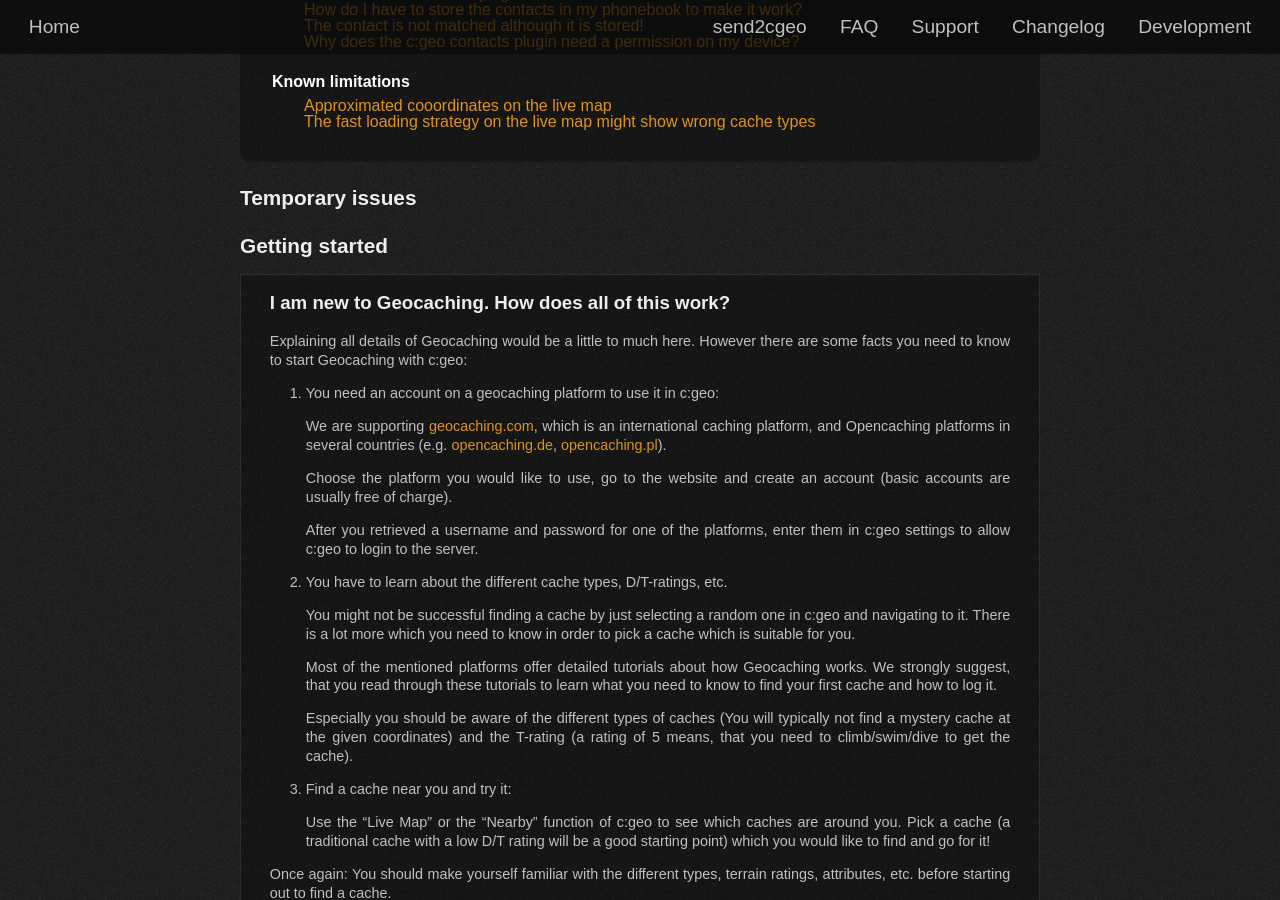
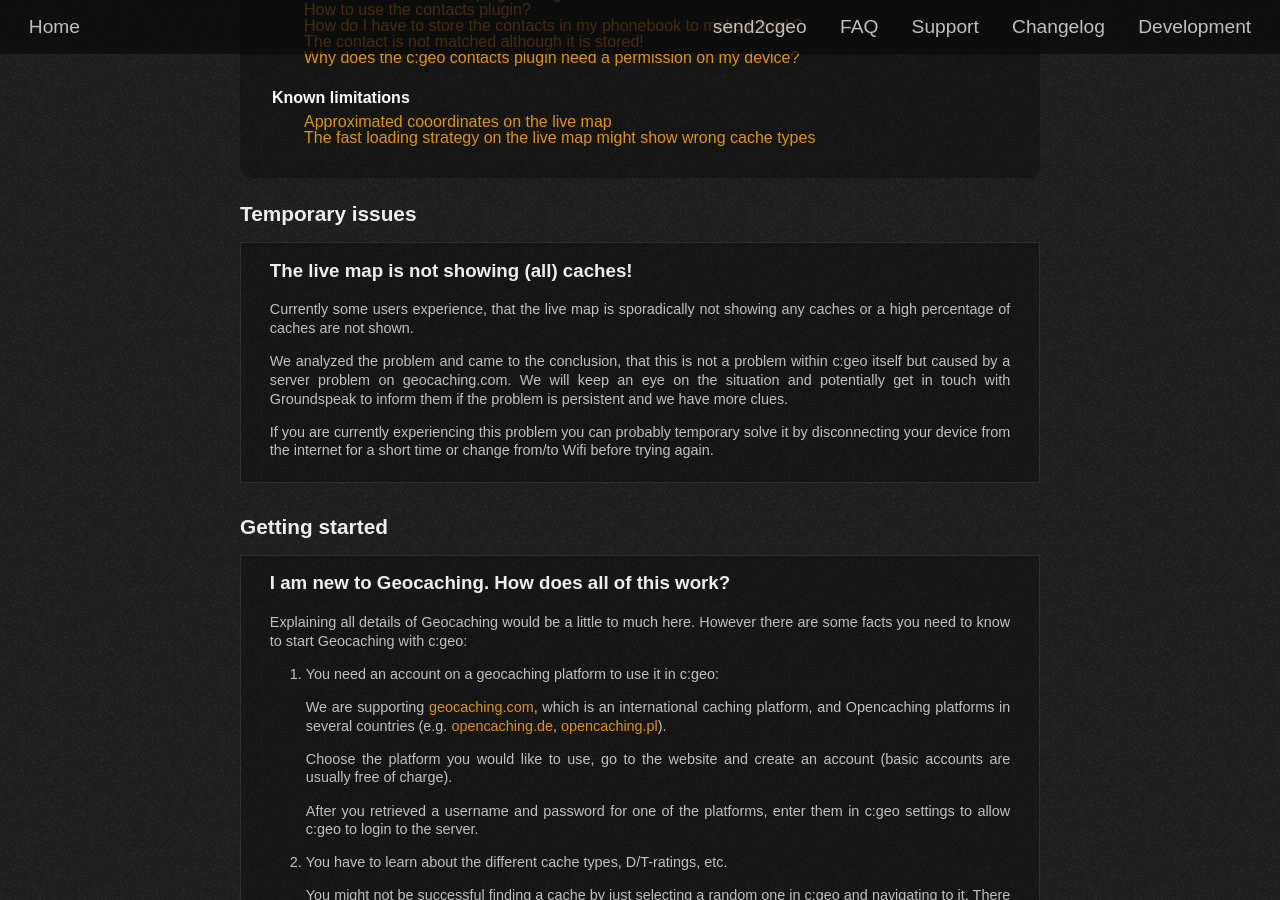
Before and after one commit to cgeo/cgeo.github.io, a Jekyll site: the page built from faq.html, in a window 1280 px wide and 900 px high, scrolled down 2687 px. Built offline with Jekyll 4.4.1, drawn with Linux system fonts in a browser that asks for light colours; some web fonts are replaced; some of the changed text lies outside the part shown.

Commit message:
Adding temporary problem to FAQ
https://github.com/cgeo/cgeo/issues/5914

```diff
--- a/_data/faq.yml
+++ b/_data/faq.yml
@@ -1,4 +1,14 @@
 - title: Temporary issues
+  items:
+      - title: The live map is not showing (all) caches!
+        id: 5914
+        content: |
+            Currently some users experience, that the live map is sporadically not showing any caches or a high percentage of caches are not shown.
+
+            We analyzed the problem and came to the conclusion, that this is not a problem within c:geo itself but caused by a server problem on geocaching.com.
+            We will keep an eye on the situation and potentially get in touch with Groundspeak to inform them if the problem is persistent and we have more clues.
+
+            If you are currently experiencing this problem you can probably temporary solve it by disconnecting your device from the internet for a short time or change from/to Wifi before trying again.
 
 - title: Getting started
   items:
```
